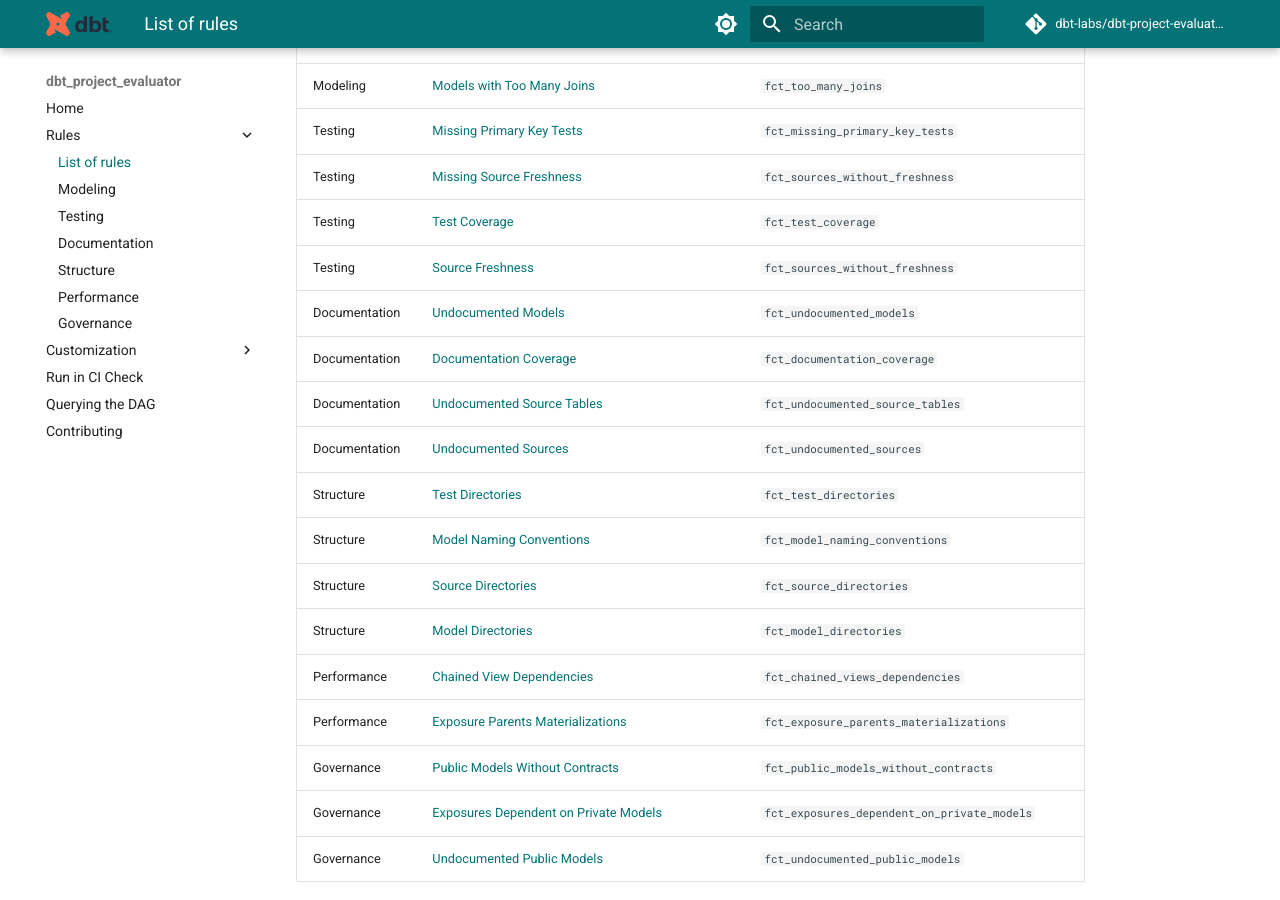
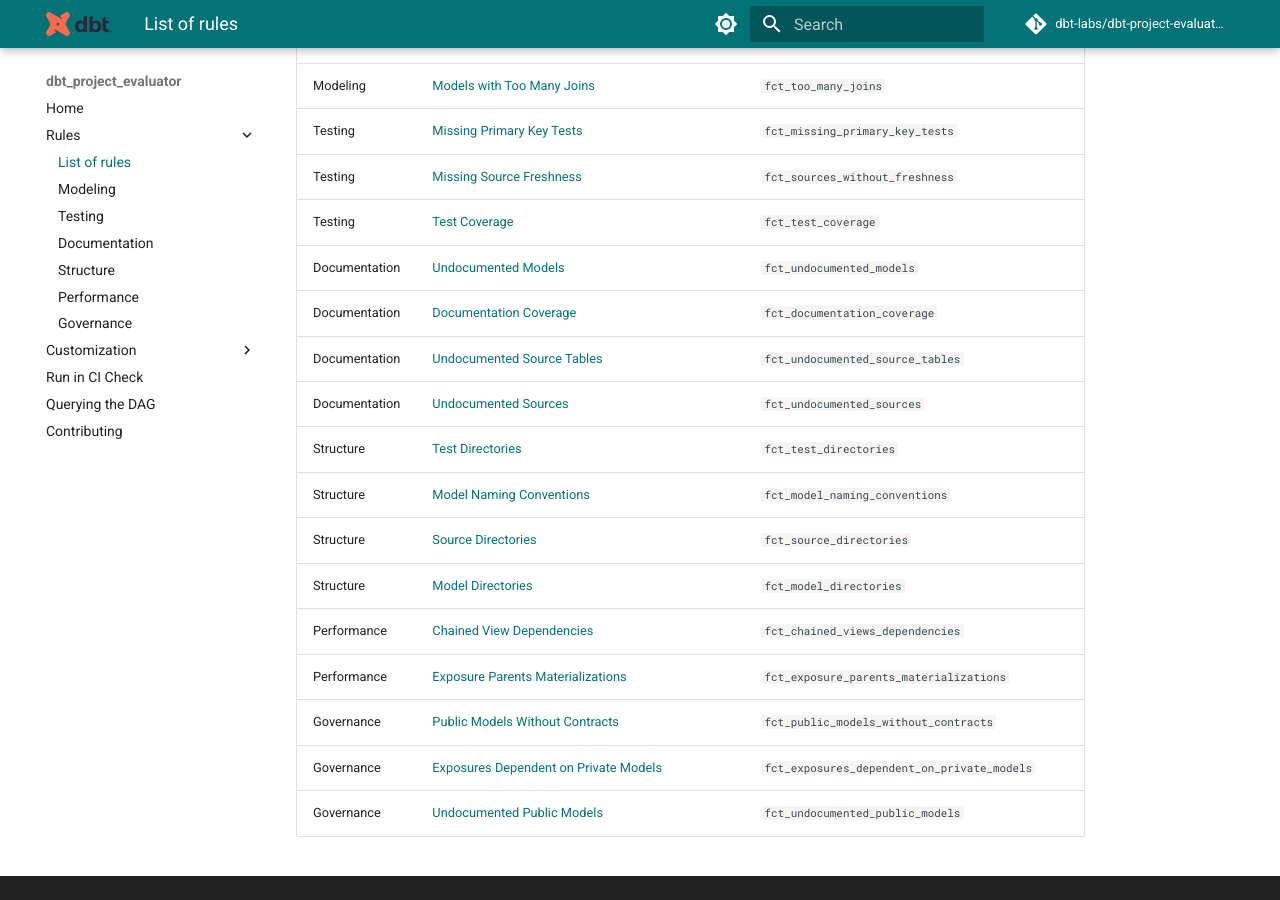
Before and after one commit to dbt-labs/dbt-project-evaluator, an MkDocs documentation site: the page built from docs/rules.md, in a window 1280 px wide and 900 px high, scrolled down 708 px. Built offline with MkDocs 1.6.1 and Material for MkDocs 9.7.7, drawn with Linux system fonts in a browser that asks for light colours; comment, search, counter and statistics services are not loaded; the version menu is left out.

Commit message:
Remove line added in other PR

```diff
--- a/docs/rules.md
+++ b/docs/rules.md
@@ -23,7 +23,6 @@
 |Testing                                       |[Missing Primary Key Tests](../rules/testing/#missing-primary-key-tests)                                               |`fct_missing_primary_key_tests`|
 |Testing                                       |[Missing Source Freshness](../rules/testing/#missing-source-freshness)                                                 |`fct_sources_without_freshness`|
 |Testing                                       |[Test Coverage](../rules/testing/#test-coverage)                                                                       |`fct_test_coverage`|
-|Testing                                       |[Source Freshness](../rules/testing/#missing-source-freshness)                                                         |`fct_sources_without_freshness`|
 |Documentation                                 |[Undocumented Models](../rules/documentation/#undocumented-models)                                                     |`fct_undocumented_models`|
 |Documentation                                 |[Documentation Coverage](../rules/documentation/#documentation-coverage)                                               |`fct_documentation_coverage`|
 |Documentation                                 |[Undocumented Source Tables](../rules/documentation/#undocumented-source-tables)                                       |`fct_undocumented_source_tables`|
```
